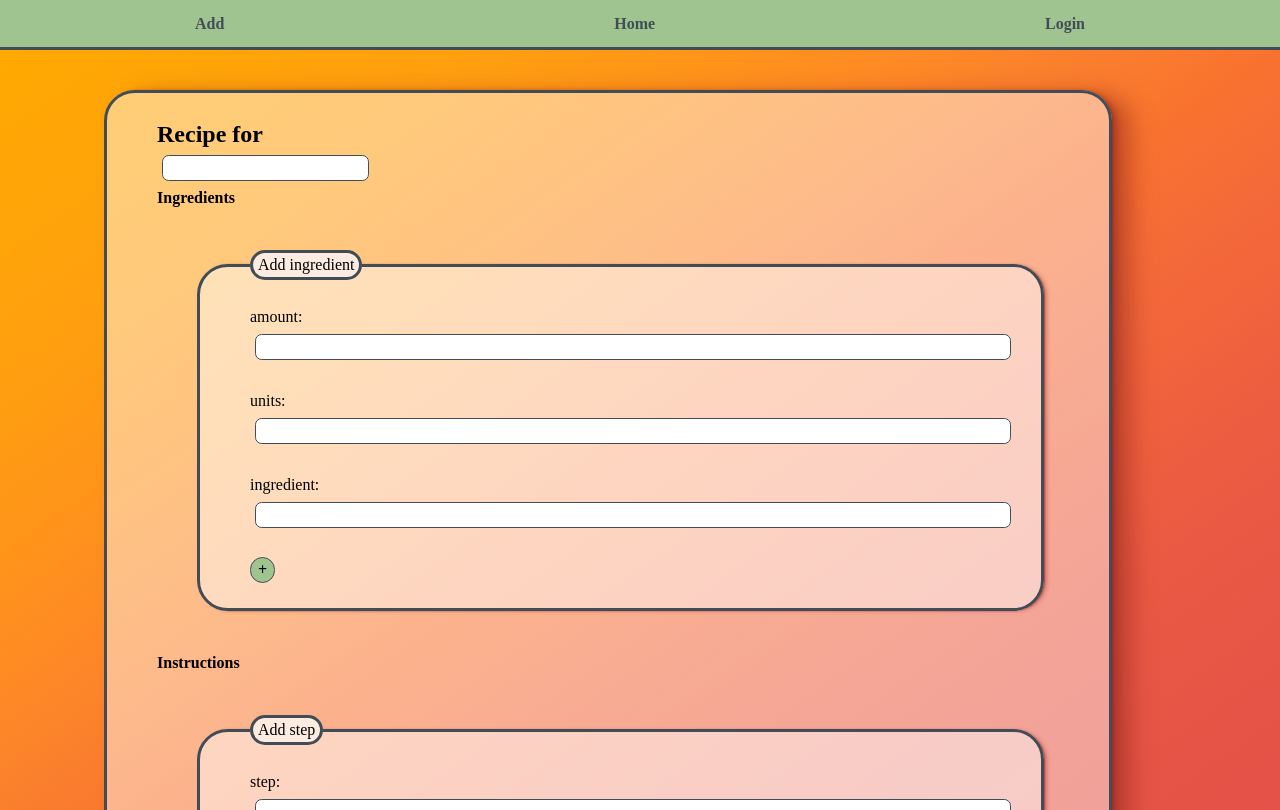
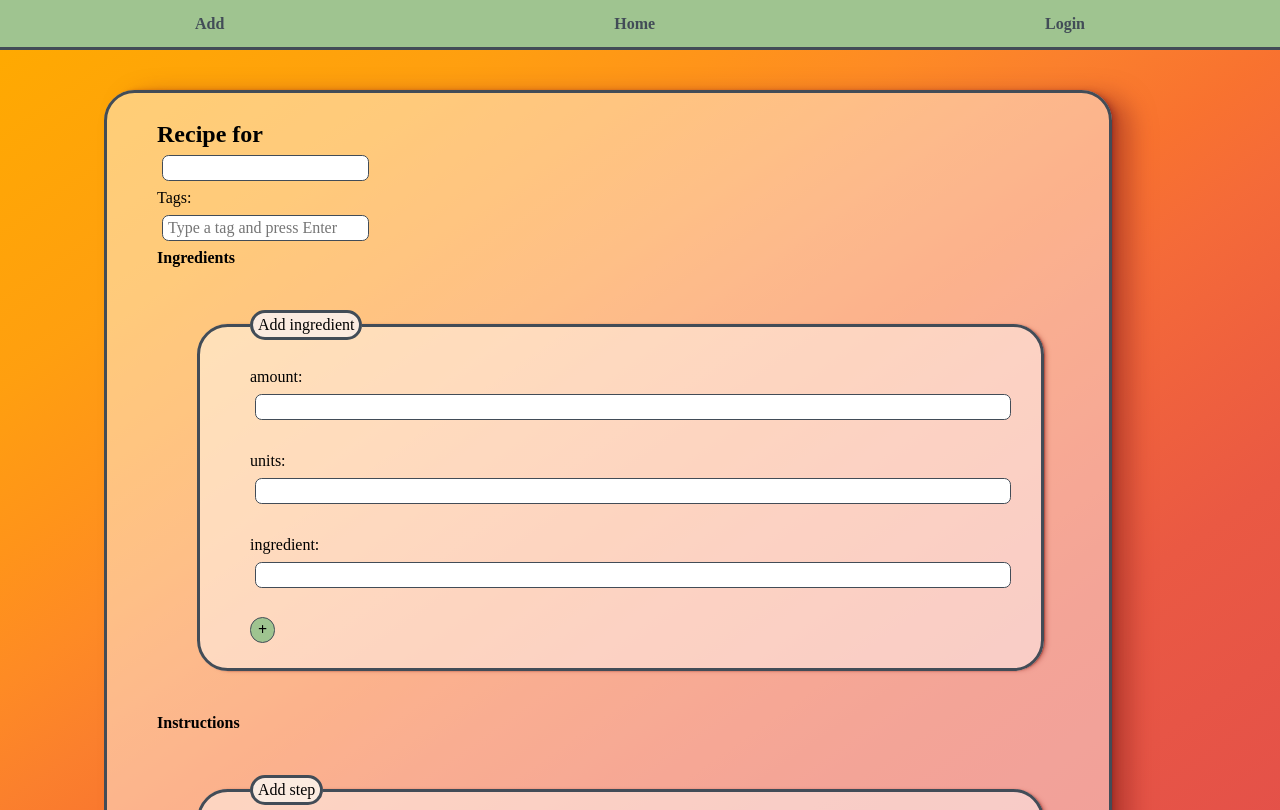
Before and after one commit to ancepsinfans/cookstr, a Next.js app: page /add-recipe in a window 1280 px wide. Built offline with nearby package versions, Linux system fonts and the light colour scheme; what nostr-tools would draw is missing.

Commit message:
v0.0.3 - added tags

```diff
--- /dev/null
+++ b/components/TagInput/TagInput.js
@@ -0,0 +1,65 @@
+import React from "react";
+
+function TagInput({ tags, dispatch }) {
+  const inputRef = React.useRef();
+  const [t, setT] = React.useState('')
+
+  const handleInputChange = (event) => {
+    setT(event.target.value);
+  };
+
+  const handleInputKeyDown = (event) => {
+    if (event.key === 'Enter') {
+      event.preventDefault();
+      addTag(inputRef.current.value.trim());
+      setT('')
+    } else if (event.key === 'Backspace' && inputRef.current.value === '') {
+      removeTag(tags.length - 1);
+    }
+  };
+
+  const addTag = (tag) => {
+    if (tag !== '' && !tags.includes(tag)) {
+      dispatch({ type: 'ADD_TAG', payload: tag });
+      inputRef.current.value = '';
+    }
+  };
+
+  const removeTag = (index) => {
+    if (index >= 0 && index < tags.length) {
+      dispatch({ type: 'REMOVE_TAG', payload: tags[index] });
+    }
+  };
+
+  return (
+    <div>
+      <label htmlFor="tag-input">Tags:</label>
+      <div className="tag-input-container">
+        {tags.map((tag, index) => (
+          <div key={tag} className="tag">
+            {tag}
+            <button
+              type="button"
+              onClick={() => removeTag(index)}
+              aria-label={`Remove ${tag} tag`}
+            >
+              ×
+            </button>
+          </div>
+        ))}
+        <input
+          ref={inputRef}
+          id="tag-input"
+          type="text"
+          value={t}
+          onChange={handleInputChange}
+          onKeyDown={handleInputKeyDown}
+          placeholder="Type a tag and press Enter"
+        />
+      </div>
+    </div>
+  );
+}
+
+
+export default TagInput;
--- /dev/null
+++ b/components/TagInput/index.js
@@ -0,0 +1,2 @@
+export * from './TagInput';
+export { default } from './TagInput';
--- a/pages/_app.js
+++ b/pages/_app.js
@@ -270,6 +270,13 @@ main>div {
   min-width: 85vw;
 }
 
+.tag>button {
+    font-size: 11px;
+  padding: 0px 5px;
+  margin-left: 5px;
+  line-height: 1.5;
+}
+
 `
 
 export default function App({ Component, pageProps }) {
--- a/pages/add-recipe.js
+++ b/pages/add-recipe.js
@@ -3,9 +3,12 @@ import { useImmerReducer } from 'use-immer';
 import { formAndSignEvent, sendEventToRelay } from '@/utils';
 import { UserContext } from '@/components/context/UserProvider';
 import { useRouter } from 'next/router';
+import TagInput from '@/components/TagInput/TagInput';
+
 
 const recipe = {
     name: 'Chocolate Chip Cookies',
+    tags: ['chocolate', 'cookies', 'dessert'],
     ingredients: [
         {
             amount: .75,
@@ -93,9 +96,30 @@ function reducer(draftState, action) {
             return;
         }
 
+        case 'ADD_TAG': {
+            if (!draftState.tags.includes(action.payload)) {
+
+                draftState.tags.push(action.payload)
+            }
+
+            return
+        }
+
+        case 'REMOVE_TAG': {
+            const idx = draftState.tags.indexOf(action.payload)
+            if (idx !== -1) {
+                draftState.tags.splice(idx, 1)
+            }
+            return
+        }
+        case 'SET_TAGS':
+            return action.payload;
+
         case 'reset': {
             draftState.ingredients = []
             draftState.instructions = []
+            draftState.name = ''
+            draftState.tags = []
             return;
         }
     }
@@ -106,6 +130,7 @@ export default function Recipe() {
     const { privateKey } = React.useContext(UserContext)
     const [state, dispatch] = useImmerReducer(reducer, {
         name: '',
+        tags: [],
         ingredients: [],
         instructions: [],
 
@@ -133,6 +158,11 @@ export default function Recipe() {
                                 })
                             }} />
                         </label>
+                        <br />
+
+                        <TagInput tags={state.tags} dispatch={dispatch} />
+
+
                         <h4>Ingredients</h4>
                         <ul>
                             {state.ingredients.map((e, idx) => {
@@ -251,7 +281,7 @@ export default function Recipe() {
                             }
                             return
                         }
-                        sendEventToRelay(formAndSignEvent(privateKey, 99, state))
+                        sendEventToRelay(formAndSignEvent(privateKey, 99, recipe))
                         dispatch({
                             type: 'reset'
                         })
--- a/pages/r/[id].js
+++ b/pages/r/[id].js
@@ -2,10 +2,11 @@ import React from 'react'
 import { useSubscribe } from 'nostr-hooks';
 import { formAndSignEvent, sendEventToRelay } from '@/utils';
 import { UserContext } from '@/components/context/UserProvider';
+import { useRouter } from 'next/router';
 
 export default function User({ params }) {
     const { loggedIn, publicKey, privateKey } = React.useContext(UserContext);
-
+    const router = useRouter()
     const { id } = params
 
     const { events } = useSubscribe({
@@ -66,6 +67,7 @@ export default function User({ params }) {
                                 <button
                                     onClick={() => {
                                         sendEventToRelay(formAndSignEvent(privateKey, 5, 'removing test', [['e', `${recipe.id}`]]))
+                                        router.push('/')
                                     }}
                                 >delete</button>
                                 :
```
Also changed, not shown: utils/eventPrep.js (+7 -8 lines).
